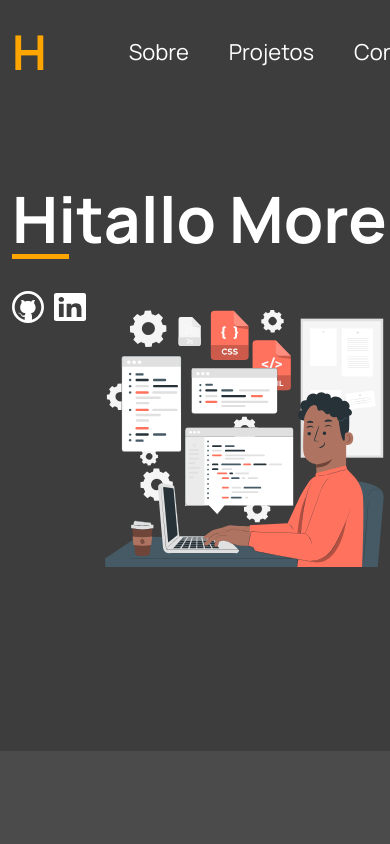
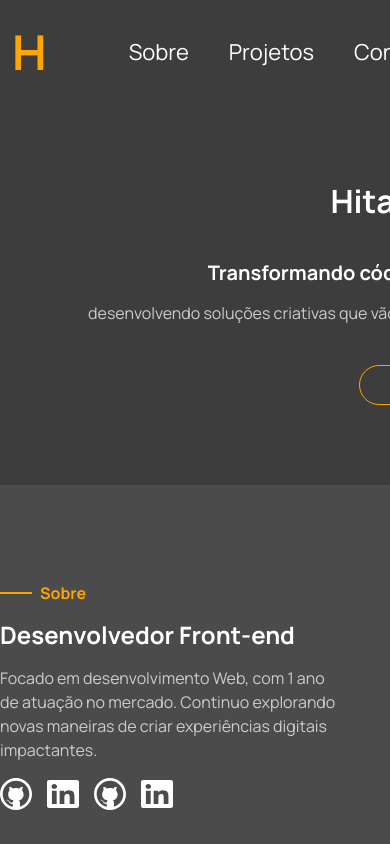
Before and after one commit to Hitallo-moreira/portfolio, a React (Vite) app: page / in a window 390 px wide. Shown: the top 844 px of the page. Built offline with nearby package versions, Linux system fonts and the light colour scheme; the HTML template or start-up script is replaced by a standard one.

Commit message:
feat: add responsive style and change texts on mobile

```diff
--- a/src/components/HeroSection.jsx
+++ b/src/components/HeroSection.jsx
@@ -1,9 +1,25 @@
+import React, { useState, useEffect } from 'react';
 import linkedInLogo from '../assets/linkedin.svg';
 import GithubLogo from '../assets/github.svg';
 import illustration from '../assets/illustration.svg';
 import CustomButton from './Button';
 
 function HeroSection() {
+  const [isMobile, setIsMobile] = useState(false);
+
+  useEffect(() => {
+    function handleWindowResize() {
+      setIsMobile(window.innerWidth <= 768);
+    }
+
+    handleWindowResize();
+    window.addEventListener('resize', handleWindowResize);
+
+    return () => {
+      window.removeEventListener('resize', handleWindowResize);
+    };
+  }, []);
+
   return (
     <div className="container hero-section">
       <h1 className="name">Hitallo Moreira</h1>
@@ -24,8 +40,8 @@
         </div>
         <div className="col">
           <section className='introduction'>
-                        <h2 className='title'>Transformando linhas de código em experiências digitais.</h2>
-                        <p className='goal'>Meu objetivo é trazer vida para projetos digitais, desenvolvendo soluções criativas que vão além do código. Transformando ideias em experiências digitais memoráveis.</p>
+            <h2 className='title'>{isMobile ? 'Transformando códigos em experiências digitais.' : 'Transformando linhas de código em experiências digitais.'}</h2>
+            <p className='goal'>{isMobile ? 'desenvolvendo soluções criativas que vão além do código. Transformando ideias em experiências memoráveis.' : 'Meu objetivo é trazer vida para projetos digitais, desenvolvendo soluções criativas que vão além do código. Transformando ideias em experiências digitais memoráveis.'}</p>
             <div className="learn-more-btn">
               <CustomButton value="Saiba Mais" url="#about" />
             </div>
@@ -33,7 +49,7 @@
         </div>
       </div>
     </div>
-    )
+  );
 }
 
-export default HeroSection
+export default HeroSection;
--- a/src/styles/components/_hero-section.scss
+++ b/src/styles/components/_hero-section.scss
@@ -68,3 +68,60 @@
         }
     }
 }
+
+@media only screen and (max-width: 768px) {
+    .hero-section {
+        padding-bottom: 5rem;
+
+        .name {
+            font-size: 2rem;
+            text-align: center;
+            margin-bottom: 5px;
+        }
+
+        .name-border {
+            margin: 0 auto;
+        }
+
+        .row {
+            display: flex;
+            flex-direction: column;
+        }
+
+        .social-network {
+            display: none;
+        }
+
+        .introduction {
+            .title,
+            .goal {
+                text-align: center;
+                width: 100%;
+            }
+
+            .title {
+                font-size: 20px;
+            }
+
+            .goal {
+                margin: 0 auto;
+                width: 90%;
+                padding: 0 10px 0 10px;
+            }
+
+            .learn-more-btn {
+                margin-top: 16px;
+                display: flex;
+                justify-content: center;
+
+                .action {
+                    a {
+                        input {
+                            width: 170px;
+                        }
+                    }
+                }
+            }
+        }
+    }
+}
```
Lines whose indentation alone changed are shown as unchanged.
